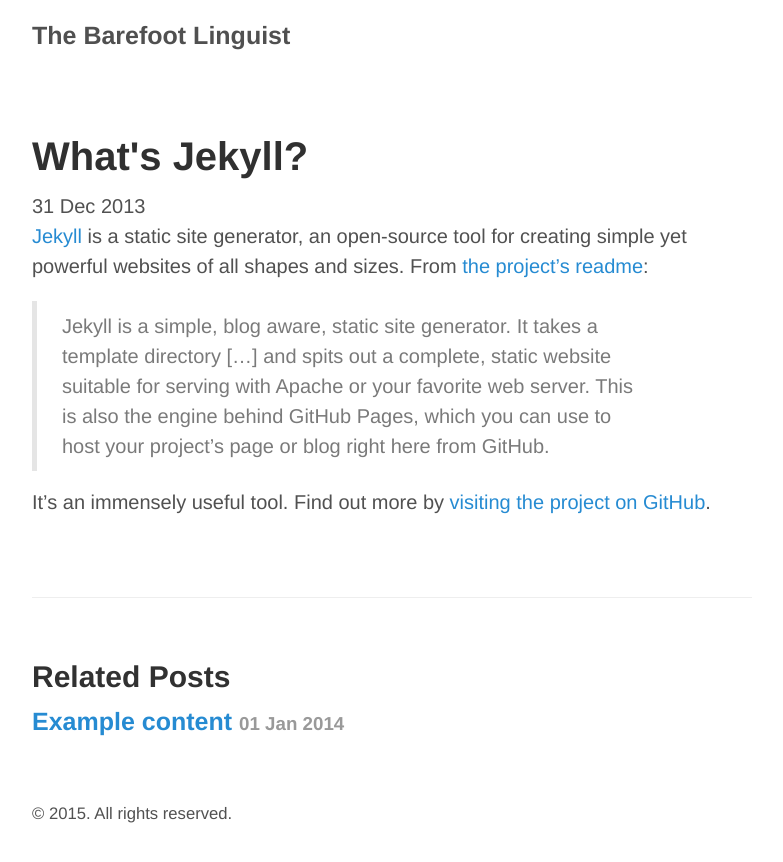
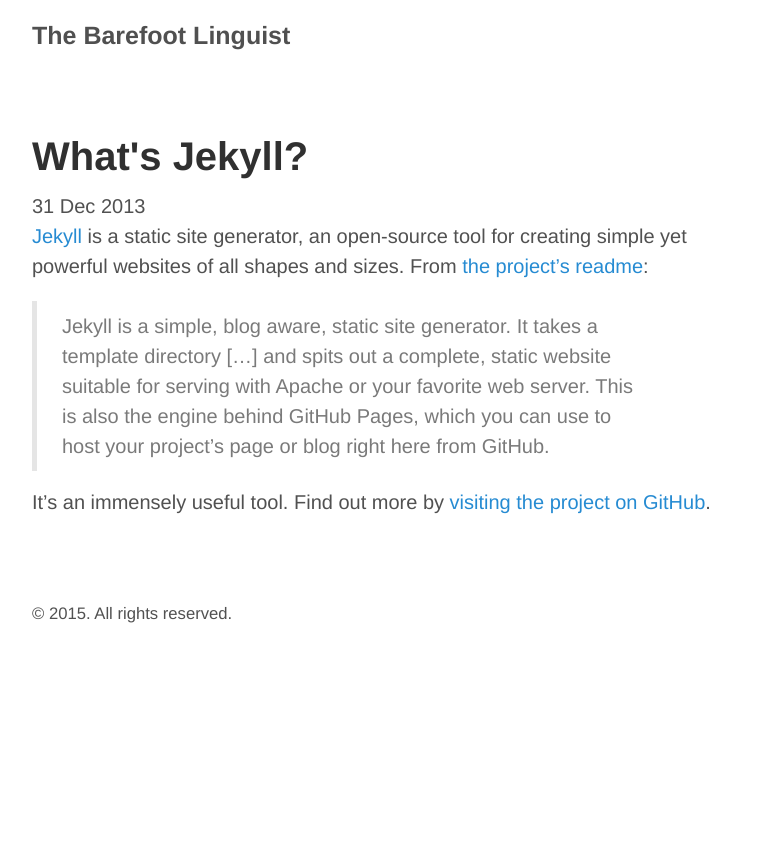
Before and after one commit to barefootlinguist/barefootlinguist.github.io, a Jekyll site: the page built from _posts/2013-12-31-whats-jekyll.md, in a window 1280 px wide. Shown: the top 862 px of the page, without its empty margins (248-1031 px from the left). Built offline with Jekyll 4.4.1, drawn with Linux system fonts in a browser that asks for light colours.

Commit message:
removing related posts functionality..

```diff
--- a/_layouts/post.html
+++ b/_layouts/post.html
@@ -7,19 +7,3 @@
   <time datetime="{{ page.date | date_to_xmlschema }}" class="page-date">{{ page.date | date_to_string }}</time>
   {{ content }}
 </article>
-
-<aside class="related">
-  <h2>Related Posts</h2>
-  <ul class="related-posts">
-    {% for post in site.related_posts limit:3 %}
-      <li>
-        <h3>
-          <a href="{{ site.baseurl }}{{ post.url }}">
-            {{ post.title }}
-            <small><time datetime="{{ post.date | date_to_xmlschema }}">{{ post.date | date_to_string }}</time></small>
-          </a>
-        </h3>
-      </li>
-    {% endfor %}
-  </ul>
-</aside>
```
